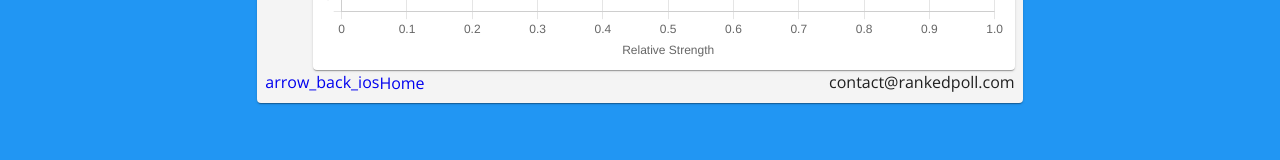
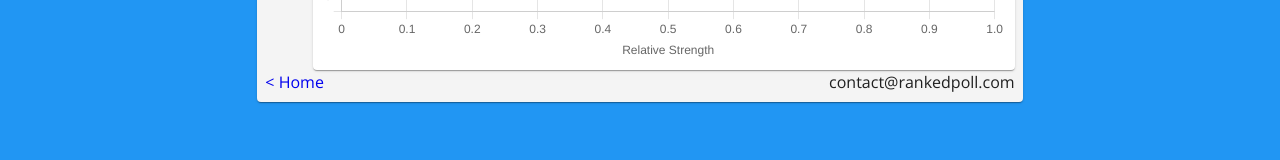
Before and after one commit to simonh531/ranked-poll, a Next.js app: page /about/Calculation in a window 1280 px wide. Shown: the part 355-515 px from the top of the page. Built offline with nearby package versions, Linux system fonts and the light colour scheme; what @contentful/rich-text-types would draw is missing.

Commit message:
Fixed return home in about pages

```diff
--- a/components/aboutLayout.tsx
+++ b/components/aboutLayout.tsx
@@ -49,7 +49,7 @@ function AboutLayout({ children, pages }:{ children: ReactNode, pages: string[]
         <Grid item xs={12} sm={9} md={8}>
           <Paper sx={{ padding: 1, paddingTop: 2 }}>
             {children}
-            <Stack sx={{ justifyContent: 'space-between' }} direction="row">
+            <Stack sx={{ justifyContent: 'space-between', flexWrap: 'wrap' }} direction="row">
               <Link href="/" passHref>
                 <Typography
                   component="a"
@@ -60,9 +60,7 @@ function AboutLayout({ children, pages }:{ children: ReactNode, pages: string[]
                     },
                   }}
                 >
-                  <Typography component="span" sx={{ verticalAlign: 'text-bottom' }} className="material-icons">
-                    arrow_back_ios
-                  </Typography>
+                  {'< '}
                   Home
                 </Typography>
               </Link>
```
